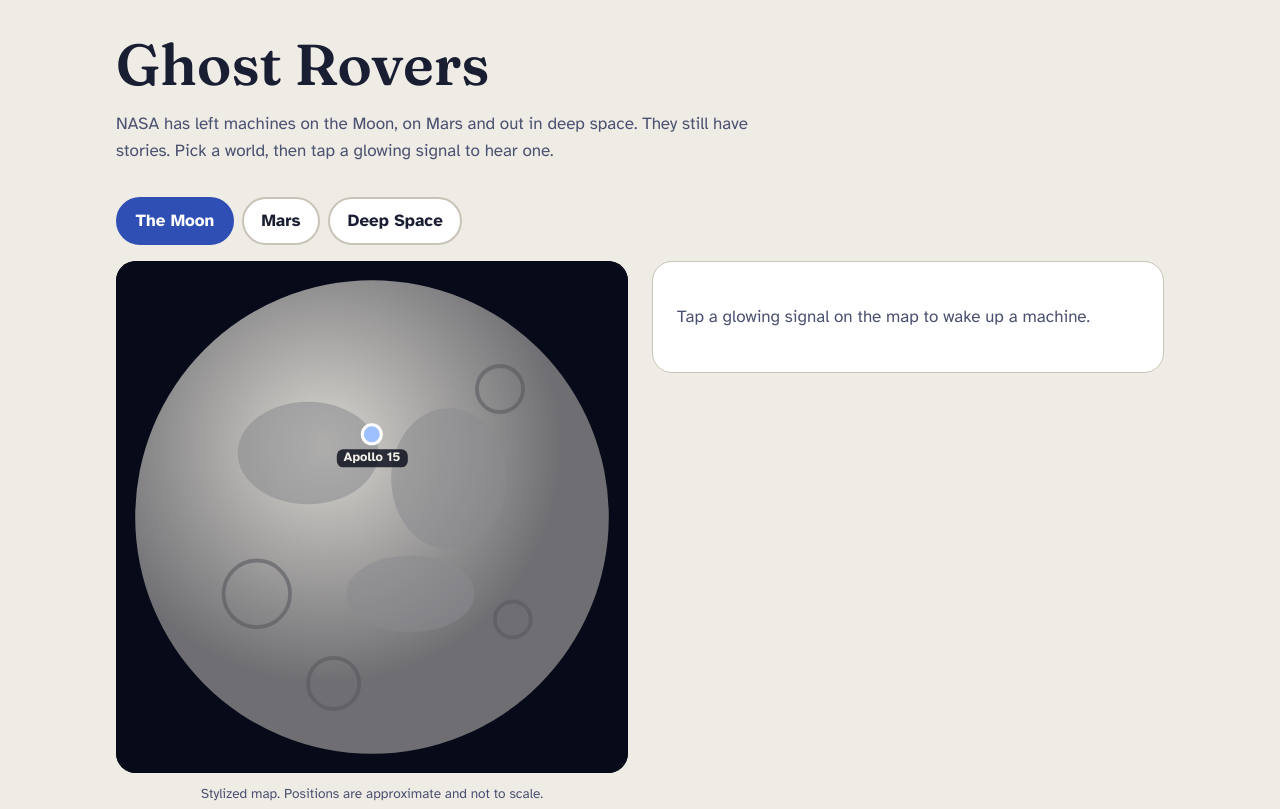
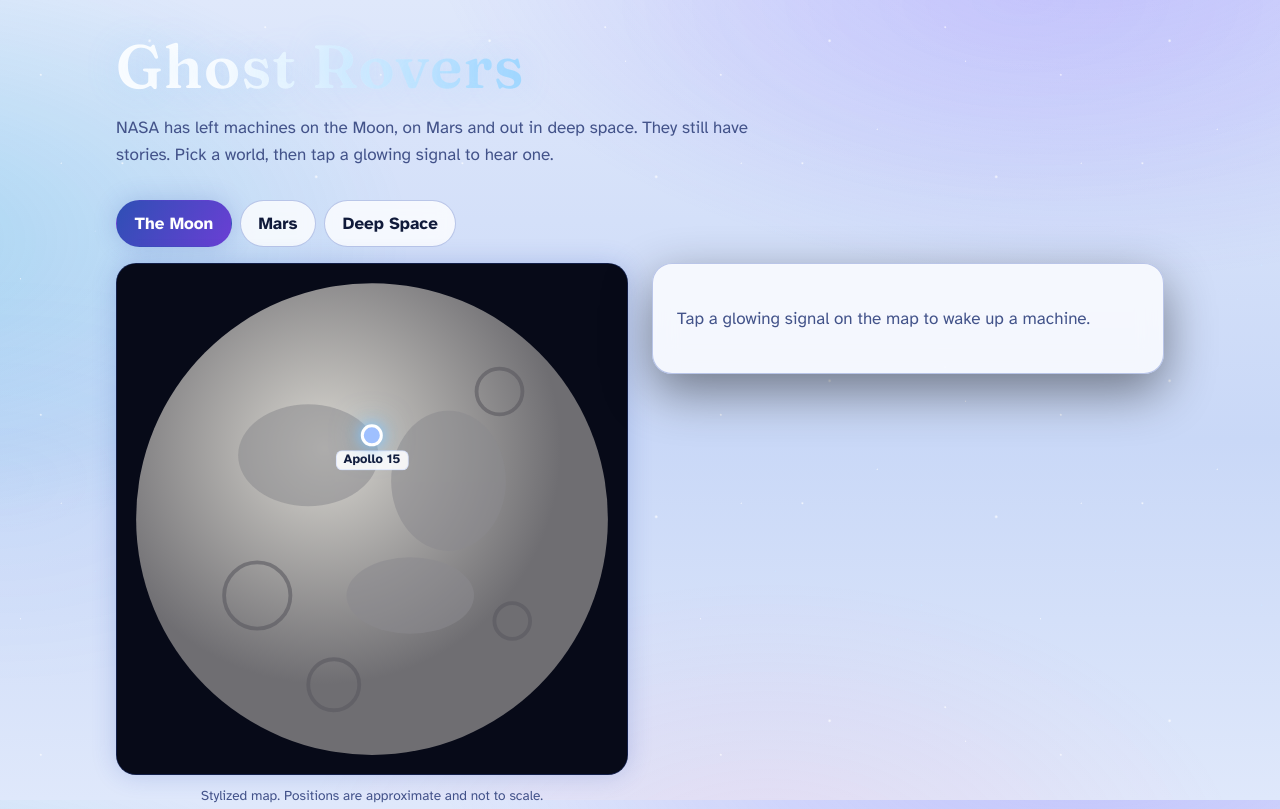
Before and after one commit to Sreehari3301/ghost-rovers, a plain HTML site: page index.html in a window 1280 px wide. Shown: the top 809 px of the page. Drawn offline with Linux system fonts and the light colour scheme.

Commit message:
style: apply space theme with custom starfield and nebula backgrounds

```diff
--- a/style.css
+++ b/style.css
@@ -1,41 +1,165 @@
-:root{--bg:#efece6;--fg:#1a1e33;--muted:#4b5170;--card:#fff;--line:#c9c4b8;--accent:#2f4fb5;--on-accent:#fff;
-box-sizing:border-box;padding-top:env(safe-area-inset-top,0px);padding-bottom:env(safe-area-inset-bottom,0px);color-scheme:light}
-@media (prefers-color-scheme:dark){:root:not([data-theme="light"]){--bg:#0e1224;--fg:#ece8df;--muted:#aab0cc;--card:#171c36;--line:#2c3358;--accent:#8fb4ff;--on-accent:#0e1224;color-scheme:dark}}
-:root[data-theme="dark"]{--bg:#0e1224;--fg:#ece8df;--muted:#aab0cc;--card:#171c36;--line:#2c3358;--accent:#8fb4ff;--on-accent:#0e1224;color-scheme:dark}
+/* Ghost Rovers — space theme. Pure CSS: no HTML or JS changes needed.
+   Deep-space dark by default; a lighter starlight version for light mode.
+   Starfield + nebula are drawn with gradients, so there are no images to load. */
+:root{
+  --bg:#04060f; --bg2:#0a1030;
+  --fg:#eaf2ff; --muted:#aab8d8;
+  --card:rgba(13,20,45,.72); --card-solid:#0d142d;
+  --line:rgba(140,170,255,.28);
+  --accent:#7cc4ff; --accent2:#b78cff; --accent-warm:#ffb27a;
+  --on-accent:#04060f;
+  --glow:0 0 24px rgba(124,196,255,.35);
+  box-sizing:border-box;
+  padding-top:env(safe-area-inset-top,0px); padding-bottom:env(safe-area-inset-bottom,0px);
+  color-scheme:dark;
+}
+@media (prefers-color-scheme:light){
+  :root{
+    --bg:#dfe8fb; --bg2:#c9d8f7;
+    --fg:#101a3a; --muted:#43538a;
+    --card:rgba(255,255,255,.78); --card-solid:#ffffff;
+    --line:rgba(47,79,181,.30);
+    --accent:#2f4fb5; --accent2:#6a3fd4; --accent-warm:#c25e1e;
+    --on-accent:#fff;
+    --glow:0 0 24px rgba(47,79,181,.22);
+    color-scheme:light;
+  }
+}
+:root[data-theme="dark"]{
+  --bg:#04060f; --bg2:#0a1030;
+  --fg:#eaf2ff; --muted:#aab8d8;
+  --card:rgba(13,20,45,.72); --card-solid:#0d142d;
+  --line:rgba(140,170,255,.28);
+  --accent:#7cc4ff; --accent2:#b78cff; --accent-warm:#ffb27a;
+  --on-accent:#04060f;
+  --glow:0 0 24px rgba(124,196,255,.35);
+  color-scheme:dark;
+}
 html{scroll-padding-top:env(safe-area-inset-top,0px)}
 *,*::before,*::after{box-sizing:inherit}
-body{margin:0;background:var(--bg);color:var(--fg);font:1.0625rem/1.6 "Atkinson Hyperlegible",system-ui,sans-serif}
-h1,h2{font-family:Fraunces,Georgia,serif;font-weight:600;line-height:1.15;margin:0}
+body{
+  margin:0; color:var(--fg);
+  font:1.0625rem/1.6 "Atkinson Hyperlegible",system-ui,sans-serif;
+  background:
+    radial-gradient(1100px 600px at 85% -10%, rgba(109,90,255,.28), transparent 60%),
+    radial-gradient(900px 500px at -10% 30%, rgba(0,180,216,.20), transparent 60%),
+    radial-gradient(800px 500px at 60% 110%, rgba(255,120,180,.12), transparent 60%),
+    linear-gradient(180deg, var(--bg), var(--bg2) 55%, var(--bg));
+  background-attachment:fixed;
+  min-height:100vh;
+}
+/* Starfield — tiny dots, fixed behind everything */
+body::before{
+  content:""; position:fixed; inset:0; z-index:0; pointer-events:none;
+  background-image:
+    radial-gradient(1.5px 1.5px at 12% 22%, #fff, transparent),
+    radial-gradient(1px 1px at 28% 68%, #cfe4ff, transparent),
+    radial-gradient(2px 2px at 44% 12%, #fff, transparent),
+    radial-gradient(1px 1px at 58% 38%, #fff, transparent),
+    radial-gradient(1.5px 1.5px at 71% 78%, #cfe4ff, transparent),
+    radial-gradient(1px 1px at 84% 18%, #fff, transparent),
+    radial-gradient(2px 2px at 93% 52%, #fff, transparent),
+    radial-gradient(1px 1px at 6% 82%, #fff, transparent),
+    radial-gradient(1.5px 1.5px at 36% 48%, #fff, transparent),
+    radial-gradient(1px 1px at 64% 88%, #cfe4ff, transparent),
+    radial-gradient(1px 1px at 18% 48%, #fff, transparent),
+    radial-gradient(1.5px 1.5px at 78% 8%, #fff, transparent);
+  background-size:340px 340px;
+  opacity:.85; animation:twinkle 7s ease-in-out infinite alternate;
+}
+@keyframes twinkle{from{opacity:.55}to{opacity:.95}}
+/* Soft nebula wash over the starfield */
+body::after{
+  content:""; position:fixed; inset:0; z-index:0; pointer-events:none;
+  background:
+    radial-gradient(600px 300px at 80% 0%, rgba(183,140,255,.14), transparent 70%),
+    radial-gradient(500px 300px at 0% 60%, rgba(124,196,255,.10), transparent 70%);
+}
+header,main,footer{position:relative; z-index:1; max-width:68rem; margin:0 auto; padding:0 1.25rem}
+header{padding-top:2rem; padding-bottom:1rem}
+h1,h2{font-family:Fraunces,Georgia,serif; font-weight:600; line-height:1.15; margin:0}
+h1{
+  font-size:clamp(2.4rem,6vw,3.8rem); letter-spacing:.02em;
+  background:linear-gradient(92deg,#ffffff 10%,#8fd0ff 45%,#b78cff 80%);
+  -webkit-background-clip:text; background-clip:text; color:transparent;
+  text-shadow:0 0 32px rgba(124,196,255,.25);
+}
+header p{max-width:42rem; color:var(--muted); margin:.75rem 0 0}
+[role=tablist]{display:flex; gap:.5rem; flex-wrap:wrap; margin:1rem 0}
+[role=tab]{
+  font:inherit; font-weight:700; padding:.55rem 1.1rem; border-radius:2rem;
+  border:1px solid var(--line); background:var(--card); color:var(--fg); cursor:pointer;
+  backdrop-filter:blur(8px); -webkit-backdrop-filter:blur(8px);
+  box-shadow:inset 0 1px 0 rgba(255,255,255,.08);
+}
+[role=tab]:hover{border-color:var(--accent)}
+[role=tab][aria-selected=true]{
+  background:linear-gradient(120deg,var(--accent),var(--accent2));
+  color:var(--on-accent); border-color:transparent; box-shadow:var(--glow);
+}
+.grid{display:grid; grid-template-columns:minmax(0,1fr) minmax(0,1fr); gap:1.5rem; align-items:start}
+@media(max-width:52rem){.grid{grid-template-columns:minmax(0,1fr)}}
+.map{
+  position:relative; aspect-ratio:1/1; width:100%; max-width:34rem; margin:0 auto;
+  border-radius:1.25rem; overflow:hidden; background:#070a18;
+  border:1px solid var(--line); box-shadow:var(--glow), inset 0 0 60px rgba(0,0,0,.55);
+}
+.map svg{position:absolute; inset:0; width:100%; height:100%}
+.mk{
+  position:absolute; transform:translate(-50%,-50%);
+  display:flex; flex-direction:column; align-items:center; gap:.25rem;
+  background:none; border:0; padding:.35rem; cursor:pointer;
+  color:#f2efe8; font:700 .8rem/1.2 "Atkinson Hyperlegible",system-ui,sans-serif;
+}
+.mk i{
+  width:1.35rem; height:1.35rem; border-radius:50%;
+  background:#9fc0ff; border:3px solid #fff; position:relative; display:block;
+  box-shadow:0 0 14px #7cc4ff, 0 0 30px rgba(124,196,255,.6);
+}
+.mk i::after{
+  content:""; position:absolute; inset:-9px; border-radius:50%;
+  border:2px solid #9fc0ff; opacity:0; animation:ping 2.6s ease-out infinite;
+}
+.mk[aria-pressed=true] i{background:var(--accent-warm); box-shadow:0 0 14px var(--accent-warm), 0 0 30px rgba(255,178,122,.6)}
+.mk[aria-pressed=true] i::after{border-color:var(--accent-warm)}
+.mk span{
+  background:rgba(7,10,24,.85); padding:.1rem .45rem; border-radius:.4rem;
+  white-space:nowrap; border:1px solid rgba(140,170,255,.25);
+}
+@keyframes ping{0%{transform:scale(.6); opacity:.9}100%{transform:scale(1.5); opacity:0}}
+.note{font-size:.85rem; color:var(--muted); text-align:center; margin:.6rem 0 0}
+.panel{
+  background:var(--card); border:1px solid var(--line); border-radius:1.25rem; padding:1.5rem;
+  backdrop-filter:blur(12px); -webkit-backdrop-filter:blur(12px);
+  box-shadow:0 18px 50px rgba(0,0,0,.45), inset 0 1px 0 rgba(255,255,255,.08);
+}
+.panel h2{font-size:1.9rem}
+.hook{
+  font-family:Fraunces,Georgia,serif; font-size:1.25rem; line-height:1.35; margin:.5rem 0 1rem;
+  color:var(--accent);
+}
+.panel h3{
+  font-size:.85rem; margin:1.25rem 0 .35rem;
+  letter-spacing:.14em; text-transform:uppercase; color:var(--muted);
+}
+.panel ul{margin:0; padding-left:1.2rem}
+.panel li{margin:.3rem 0}
+.panel li::marker{color:var(--accent)}
+details{margin-top:1.25rem; border-top:1px solid var(--line); padding-top:1rem}
+summary{cursor:pointer; font-weight:700; color:var(--accent)}
+.empty{color:var(--muted)}
 a{color:var(--accent)}
-:focus-visible{outline:3px solid var(--accent);outline-offset:3px}
-header,main,footer{max-width:68rem;margin:0 auto;padding:0 1.25rem}
-header{padding-top:2rem;padding-bottom:1rem}
-h1{font-size:clamp(2.2rem,6vw,3.6rem)}
-header p{max-width:42rem;color:var(--muted);margin:.75rem 0 0}
-[role=tablist]{display:flex;gap:.5rem;flex-wrap:wrap;margin:1rem 0}
-[role=tab]{font:inherit;font-weight:700;padding:.55rem 1.1rem;border-radius:2rem;border:2px solid var(--line);background:var(--card);color:var(--fg);cursor:pointer}
-[role=tab][aria-selected=true]{background:var(--accent);color:var(--on-accent);border-color:var(--accent)}
-.grid{display:grid;grid-template-columns:minmax(0,1fr) minmax(0,1fr);gap:1.5rem;align-items:start}
-@media(max-width:52rem){.grid{grid-template-columns:minmax(0,1fr)}}
-.map{position:relative;aspect-ratio:1/1;width:100%;max-width:34rem;margin:0 auto;border-radius:1.25rem;overflow:hidden;background:#070a18}
-.map svg{position:absolute;inset:0;width:100%;height:100%}
-.mk{position:absolute;transform:translate(-50%,-50%);display:flex;flex-direction:column;align-items:center;gap:.25rem;background:none;border:0;padding:.35rem;cursor:pointer;color:#f2efe8;font:700 .8rem/1.2 "Atkinson Hyperlegible",system-ui,sans-serif}
-.mk i{width:1.35rem;height:1.35rem;border-radius:50%;background:#9fc0ff;border:3px solid #fff;position:relative;display:block}
-.mk i::after{content:"";position:absolute;inset:-9px;border-radius:50%;border:2px solid #9fc0ff;opacity:0;animation:ping 2.6s ease-out infinite}
-.mk[aria-pressed=true] i{background:#ffb27a}
-.mk[aria-pressed=true] i::after{border-color:#ffb27a}
-.mk span{background:rgba(7,10,24,.8);padding:.1rem .45rem;border-radius:.4rem;white-space:nowrap}
-@keyframes ping{0%{transform:scale(.6);opacity:.9}100%{transform:scale(1.5);opacity:0}}
-@media(prefers-reduced-motion:reduce){.mk i::after{animation:none;opacity:.6}}
-.note{font-size:.85rem;color:var(--muted);text-align:center;margin:.6rem 0 0}
-.panel{background:var(--card);border:1px solid var(--line);border-radius:1.25rem;padding:1.5rem}
-.panel h2{font-size:1.9rem}
-.hook{font-family:Fraunces,Georgia,serif;font-size:1.25rem;line-height:1.35;margin:.5rem 0 1rem}
-.panel h3{font-size:1rem;margin:1.25rem 0 .35rem}
-.panel ul{margin:0;padding-left:1.2rem}
-.panel li{margin:.3rem 0}
-details{margin-top:1.25rem;border-top:1px solid var(--line);padding-top:1rem}
-summary{cursor:pointer;font-weight:700;color:var(--accent)}
-.empty{color:var(--muted)}
-footer{padding-top:2.5rem;padding-bottom:3rem;color:var(--muted);font-size:.95rem}
-footer h2{font-size:1.4rem;color:var(--fg);margin-bottom:.5rem}
+:focus-visible{outline:3px solid var(--accent); outline-offset:3px}
+footer{padding-top:2.5rem; padding-bottom:3rem; color:var(--muted); font-size:.95rem}
+footer h2{font-size:1.4rem; color:var(--fg); margin-bottom:.5rem}
+footer p{max-width:56rem}
+@media (prefers-color-scheme:light){
+  body::before{opacity:.35}
+  body::after{opacity:.5}
+  .mk{color:#101a3a}
+  .mk span{background:rgba(255,255,255,.9); color:#101a3a}
+}
+@media(prefers-reduced-motion:reduce){
+  body::before{animation:none; opacity:.7}
+  .mk i::after{animation:none; opacity:.6}
+}
```
